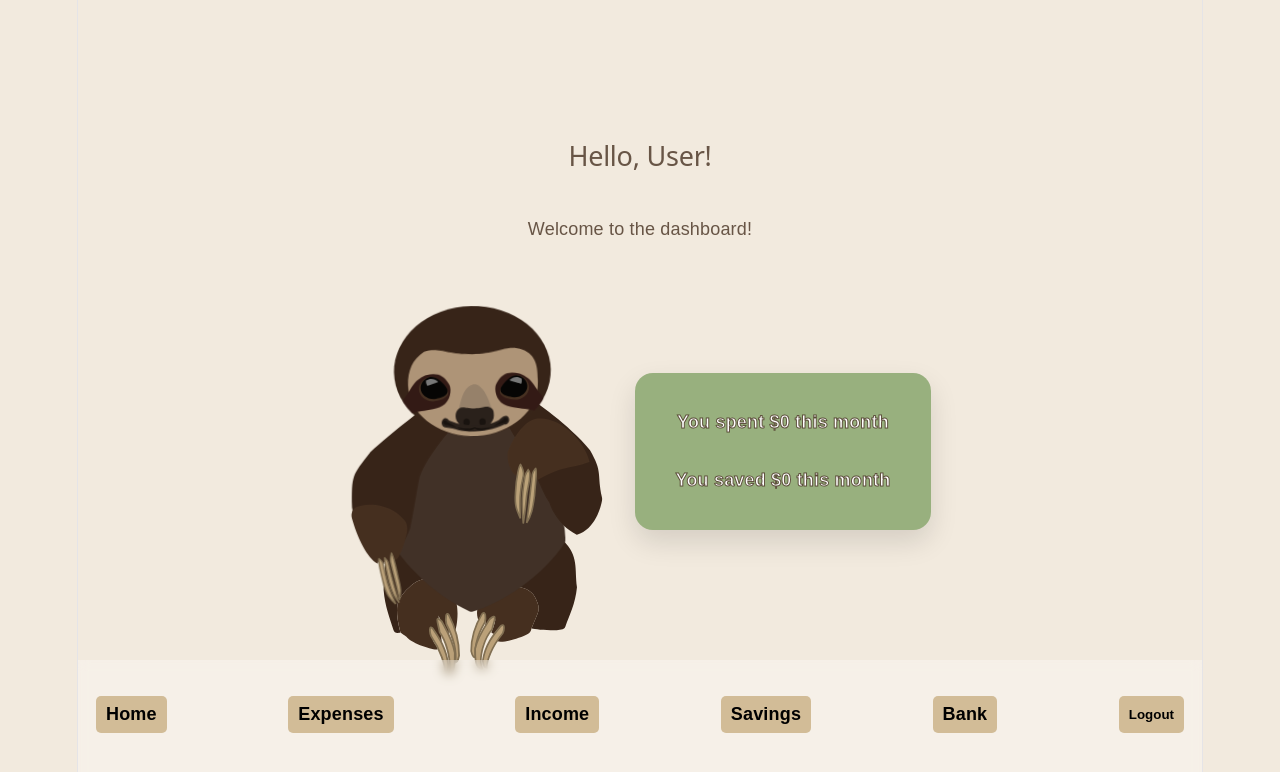
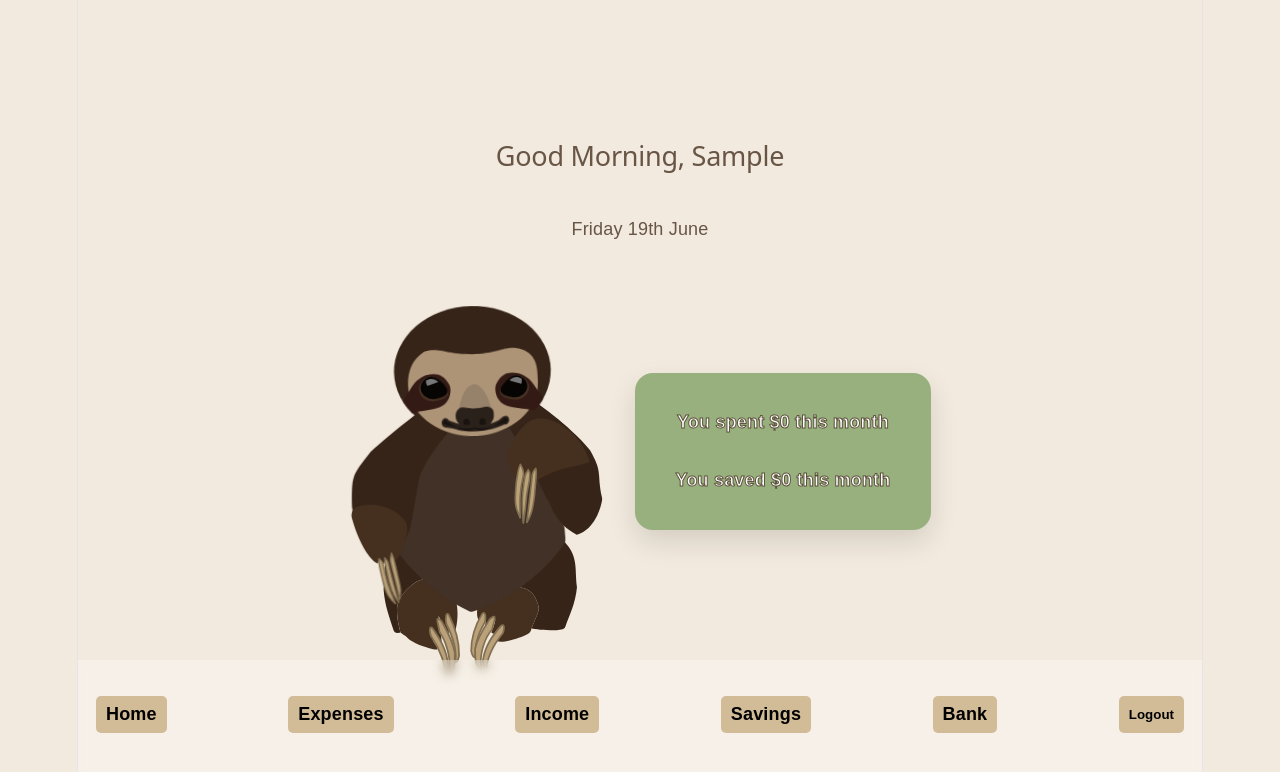
Before and after one commit to maliafecteau/tracking_app, a React app in the folder frontend/: page /home in a window 1280 px wide. Shown: the top 772 px of the page. Built offline with nearby package versions, Linux system fonts and the light colour scheme; sample sign-in values are in the browser's storage; the HTML template or start-up script is replaced by a standard one.

Commit message:
Date and time
Adds date and time to greet the user based on day, time and username. Then css style username to start with an uppercase

```diff
--- a/frontend/src/App.css
+++ b/frontend/src/App.css
@@ -201,6 +201,10 @@
   color: rgba(69,47,31,0.8);
 }
 
+.username {
+  text-transform: capitalize;
+}
+
 .ticks {
   position: relative;
   width: 100%;
--- a/frontend/src/pages/home.jsx
+++ b/frontend/src/pages/home.jsx
@@ -1,13 +1,43 @@
 import Base from './base'
 import SlothMascot from '../components/SlothMascot'
 
+function getGreeting() {
+  const hour = new Date().getHours()
+  if (hour < 12) return 'Morning'
+  if (hour < 18) return 'Afternoon'
+  return 'Evening'
+}
+
+function formatOrdinal(day) {
+  const suffix = day % 10 === 1 && day !== 11 ? 'st'
+    : day % 10 === 2 && day !== 12 ? 'nd'
+    : day % 10 === 3 && day !== 13 ? 'rd'
+    : 'th'
+  return `${day}${suffix}`
+}
+
+/*Function that stores the users name to be printed at home*/
 export default function Home() {
-  const username = 'User'
+  let username
+  const savedUser = localStorage.getItem('user')
+  if (savedUser) {
+    try {
+      const user = JSON.parse(savedUser)
+      username = user?.username || user?.name || username
+    } catch (error) {
+      console.warn('Could not parse saved user:', error)
+    }
+  }
+
+  const now = new Date()
+  const weekday = now.toLocaleDateString(undefined, { weekday: 'long' })
+  const month = now.toLocaleDateString(undefined, { month: 'long' })
+  const dayInMonth = formatOrdinal(now.getDate())
 
   return (
     <Base title=" ">
-      <h2 className="home-regular">Hello, {username}!</h2>
-      <p className="home-regular">Welcome to the dashboard!</p>
+      <h2 className="home-regular">Good {getGreeting()}, <span className="username">{username}</span></h2>
+      <p className="home-regular">{weekday} {dayInMonth} {month}</p>
       <div className="home-dashboard-row">
         <div className="mascot-card">
           <SlothMascot size={0.5} />
```
